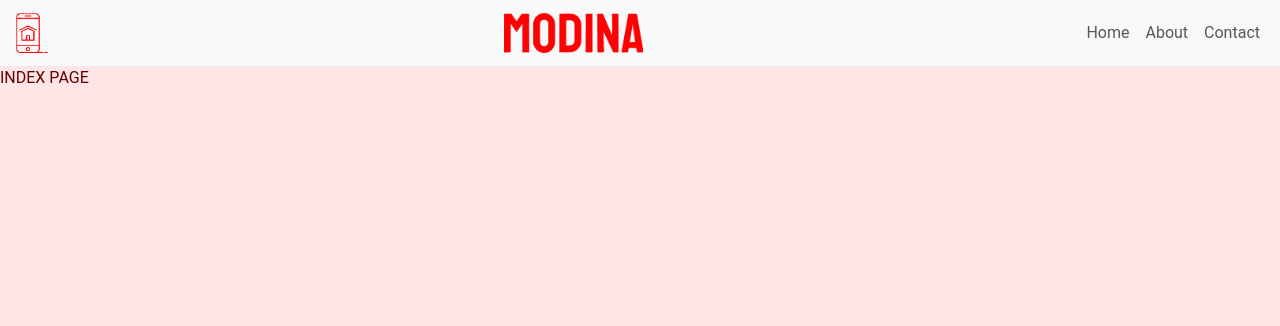
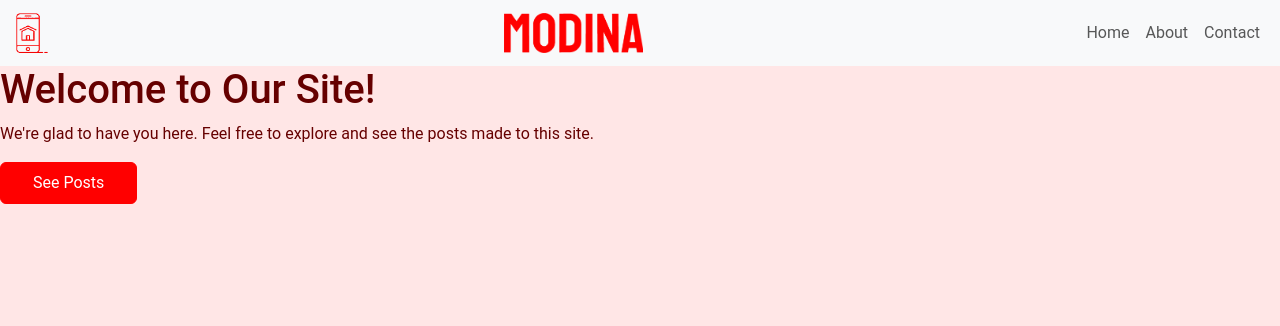
Before and after one commit to D0bledore/django-project, a Django app: page / in a window 1280 px wide. Shown: the top 326 px of the page. Run offline with Django 5.2, Linux system fonts and the light colour scheme.

Commit message:
Update core index page

```diff
--- a/core/templates/core/index.html
+++ b/core/templates/core/index.html
@@ -2,4 +2,11 @@
 
 {% load static %}
 
-{% block content %}<p>INDEX PAGE</p>{% endblock content %}
+{% block content %}
+<div class="welcome-container">
+    <h1>Welcome to Our Site!</h1>
+    <p>We're glad to have you here. Feel free to explore and see the posts made to this site.</p>
+    <a href="{% url 'blog_index' %}" class="btn btn-primary">See Posts</a>
+</div>
+
+{% endblock content %}
```
Also changed, not shown: core/migrations/0001_initial.py (added), core/migrations/0002_delete_blog.py (added).
